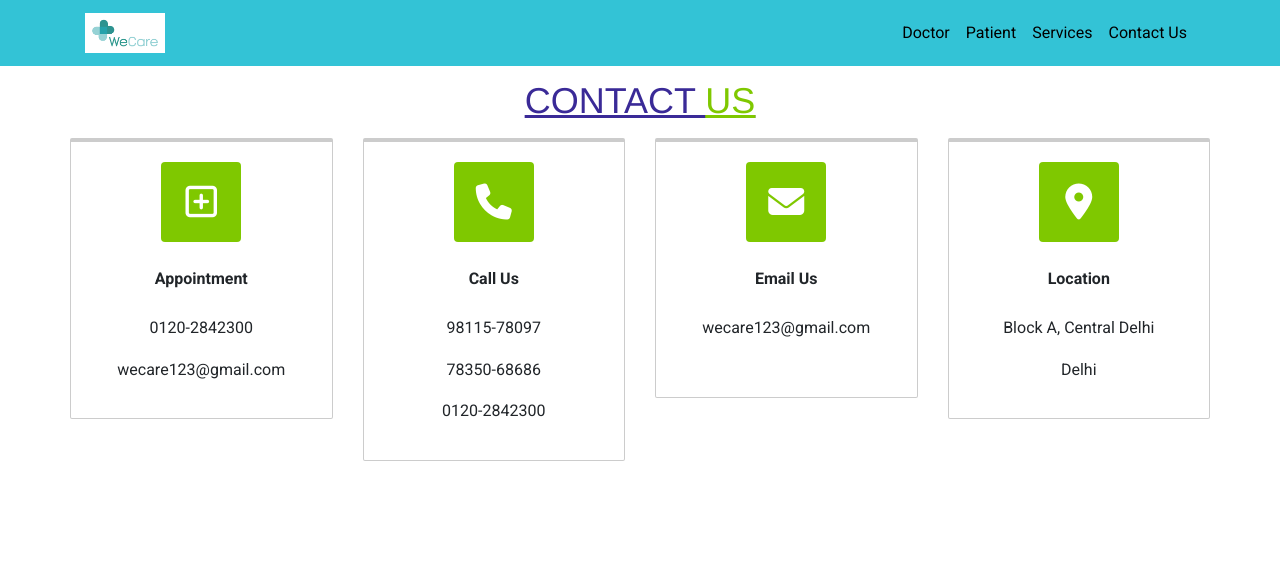
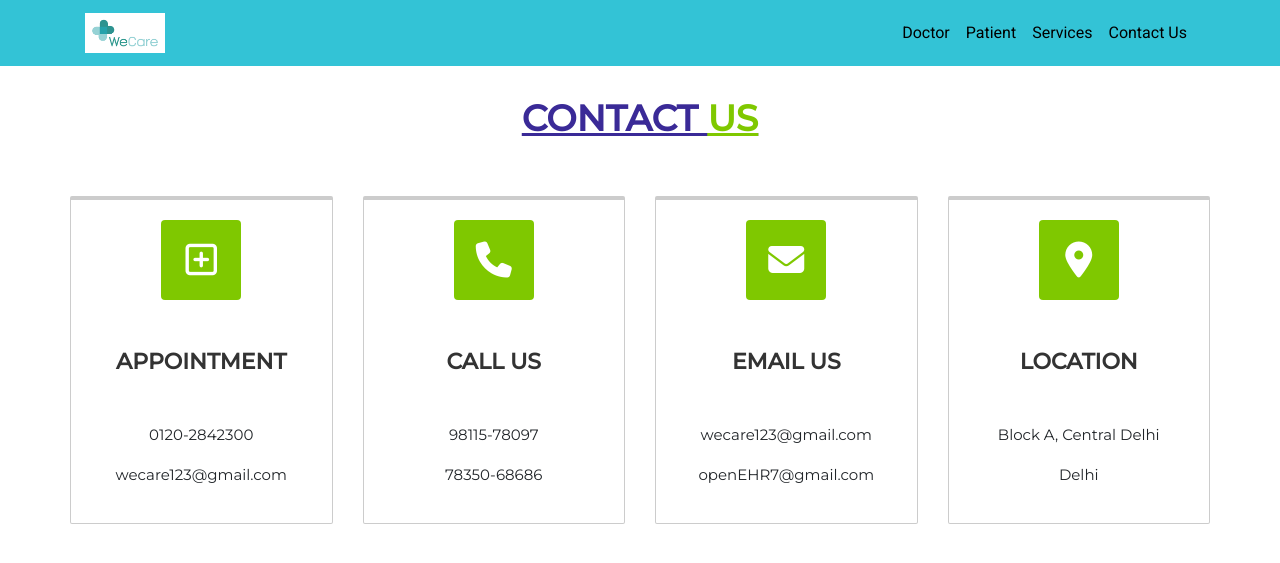
Before and after one commit to KABIR09/Open_HMS, a Django app: page /contactus in a window 1280 px wide. Shown: the top 563 px of the page. Run offline with Django 3.2, Linux system fonts and the light colour scheme; some libraries are stand-ins or nearby versions.

Commit message:
Changes in Contact Us Page

```diff
--- a/templates/hospital/contactus.html
+++ b/templates/hospital/contactus.html
@@ -12,7 +12,10 @@
         <!-- Bootstrap CSS -->
         <link rel="stylesheet" href="https://stackpath.bootstrapcdn.com/bootstrap/4.3.1/css/bootstrap.min.css" integrity="sha384-ggOyR0iXCbMQv3Xipma34MD+dH/1fQ784/j6cY/iJTQUOhcWr7x9JvoRxT2MZw1T" crossorigin="anonymous">
         <link href="https://fonts.googleapis.com/css2?family=Roboto:wght@400;700&display=swap" rel="stylesheet">
-
+            <!-- Favicon Icon -->
+    <link rel="icon" type="image/x-icon" href="images/faviconf.png" />
+    <!-- Google web Font -->
+    <link rel="stylesheet" type="text/css" href="https://fonts.googleapis.com/css?family=Montserrat:400,500">
 
 
 
@@ -24,10 +27,10 @@
         {% include "hospital/navbar.html" %}
 
         <div class="layer-ttl">
-            <h1 style="padding-top: 2em;"><span style="color:#3A2A97;"><u>CONTACT </u></span><u> <span style="color:#7FC800" ;=""><u>US</u></span></u></h1>
+            <h1 style="padding-top: 2.5em; font-family: Montserrat, sans-serif;"><span style="color:#3A2A97;"><u>CONTACT </u></span><u> <span style="color:#7FC800" ;=""><u>US</u></span></u></h1>
         </div>
-
-        <div id="contact-page" class="layer-stretch">
+        <br>
+        <div id="contact-page" class="layer-stretch" style="padding-top: 1em">
             <div class="layer-wrapper">
                 <div class="row text-center">
                     <div class="col-md-6 col-lg-3 contact-info-block">
@@ -35,8 +38,7 @@
                             <i class="fa fa-plus-square-o"></i>
                             <br>
                             <br>
-                            <span style="font-weight: bold;">Appointment</span>
-                            <br>
+                            <span>Appointment</span>
                             <br>
                             <p class="paragraph-medium paragraph-black">0120-2842300</p>
                             <p>wecare123@gmail.com</p>
@@ -47,12 +49,10 @@
                             <i class="fa fa-phone"></i>
                             <br>
                             <br>
-                            <span style="font-weight: bold;">Call Us</span>
-                            <br>
+                            <span>Call Us</span>
                             <br>
                             <p>98115-78097</p>
                             <p>78350-68686</p>
-                            <p>0120-2842300</p>
                         </div>
                     </div>
                     <div class="col-md-6 col-lg-3 contact-info-block">
@@ -60,11 +60,10 @@
                             <i class="fa fa-envelope"></i>
                             <br>
                             <br>
-                            <span style="font-weight: bold;">Email Us</span>
-                            <br>
+                            <span>Email Us</span>
                             <br>
                             <p class="paragraph-medium paragraph-black">wecare123@gmail.com </p>
-
+                            <p>openEHR7@gmail.com</p>
                         </div>
                     </div>
                     <div class="col-md-6 col-lg-3 contact-info-block">
@@ -72,8 +71,7 @@
                             <i class="fa fa-map-marker"></i>
                             <br>
                             <br>
-                            <span style="font-weight: bold;">Location</span>
-                            <br>
+                            <span>Location</span>
                             <br>
                             <p class="paragraph-medium paragraph-black">Block A, Central Delhi</p>
                             <p class="paragraph-medium paragraph-black">Delhi</p>
@@ -84,6 +82,18 @@
         </div>
 
         <style>
+            /* body {
+                position: relative;
+                width: 100%;
+                height: 100%;
+                line-height: 1.6;
+                padding: 0;
+                font-family: "Montserrat", sans-serif;
+                font-size: 12px;
+                background-color: #FFF;
+                text-rendering: optimizeLegibility !important;
+                -webkit-font-smoothing: antialiased !important;
+            } */
             u {
                 text-decoration: underline;
             }
@@ -95,6 +105,14 @@
             }
             p, span {
                 line-height: 1.6;
+            }
+            p {
+                font-size: 15px;
+                font-family: "Montserrat", sans-serif;
+            }
+            span {
+                font-family: "Montserrat", sans-serif;
+                font-weight: bold;
             }
             h1 {
                 font-size: 36px;
@@ -136,6 +154,14 @@
                 border-top: 4px solid #CCC;
                 border-radius: 2px;
             }
+            .contact-info-inner span {
+                position: relative;
+                display: block;
+                font-size: 22px;
+                color: #333;
+                padding: 20px 0;
+                text-transform: uppercase;
+            }
             .contact-info-inner .fa {
                 width: 80px;
                 height: 80px;
```
